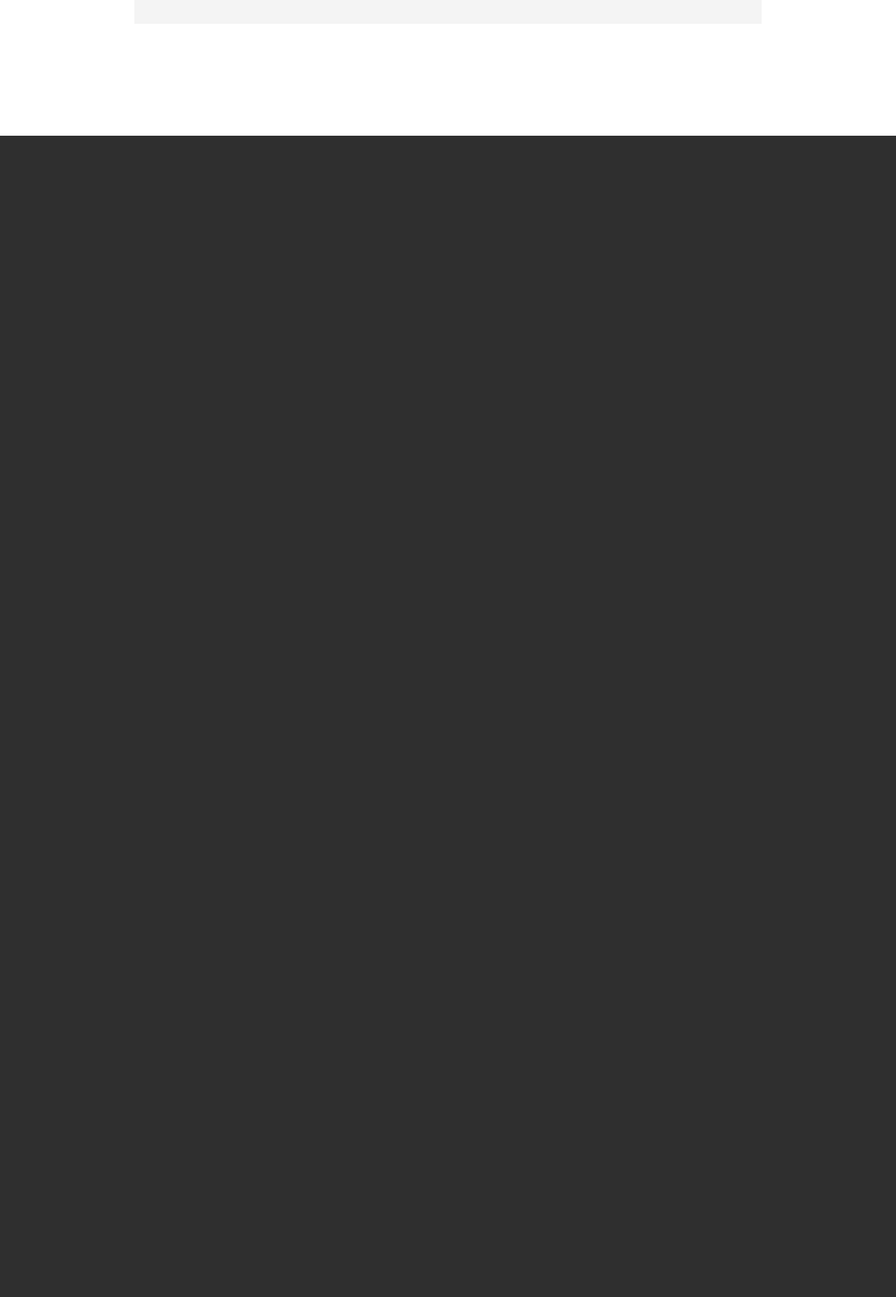
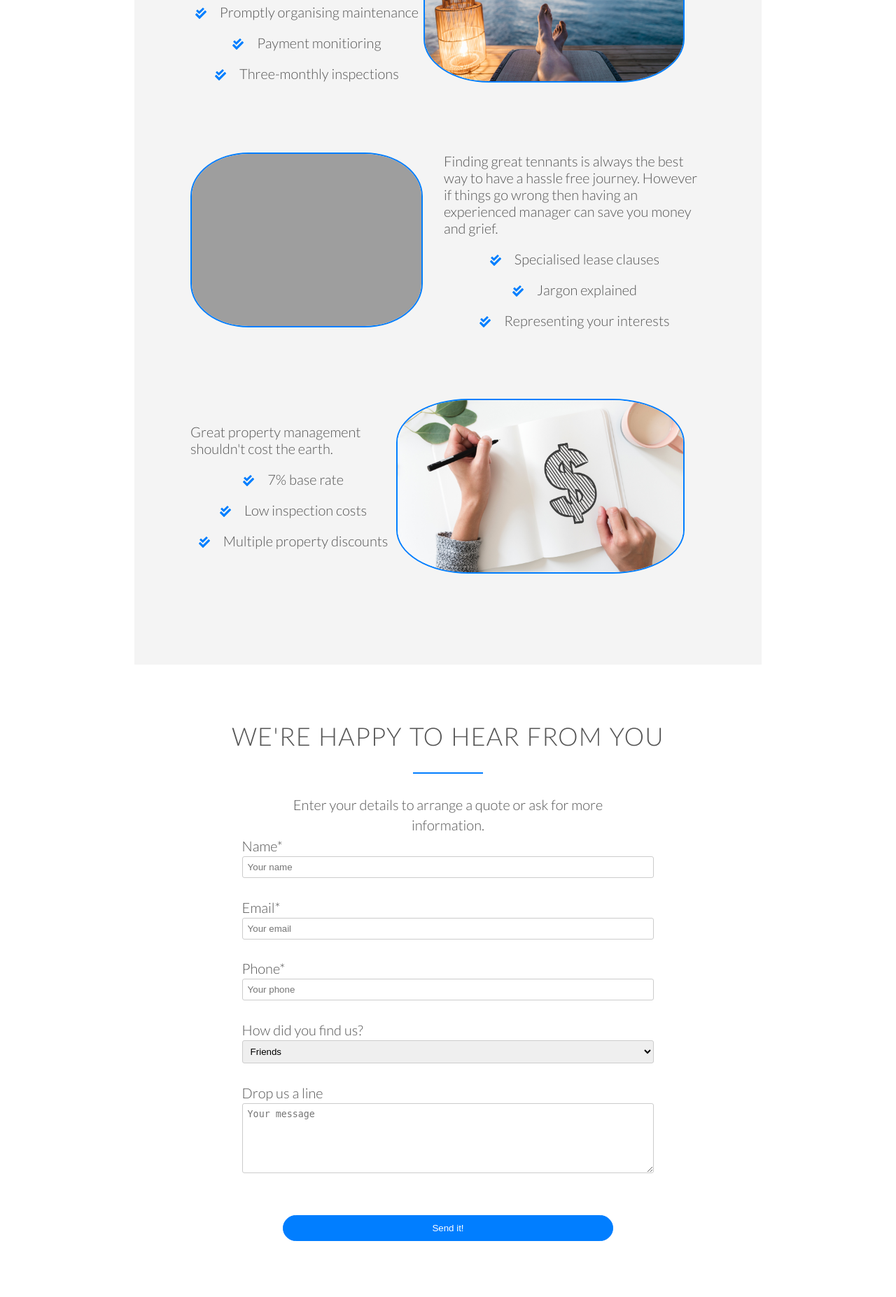
Before and after one commit to HairyMaclary/YourHome, a PHP site: page / in a window 1280 px wide. Shown: the part 2200-4054 px from the top of the page at 70% size. Before the commit the page ends 2394 px from the top, so only its background shows below. Run offline with PHP 8.4, Linux system fonts and the light colour scheme; some libraries are stand-ins or nearby versions; grey boxes are pictures that could not be loaded.

Commit message:
begin contact section

```diff
--- a/index.html
+++ b/index.html
@@ -33,6 +33,33 @@
             <a class="btn btn-ghost js--scroll-to-services" href="#">Show me more</a>
         </div>
     </header>
+
+    <section class="section section-testimonials">
+        <div class="section-header">
+            <h2>Our customers can't live without us</h2>
+        </div>
+                <blockquote>
+                    Omnifood is just awesome! I just launched a startup which leaves me with no time for cooking, so Omnifood is a life-saver. Now that I got used to it, I couldn't live without my daily meals!
+                    <cite><img src="resources/img/customer-1.jpg">Alberto Duncan</cite>
+                </blockquote>
+
+
+                <blockquote>
+                   Inexpensive, healthy and great-tasting meals, delivered right to my home. We have lots of food delivery here in Lisbon, but no one comes even close to Omifood. Me and my family are so in love!
+                    <cite><img src="resources/img/customer-2.jpg">Joana Silva</cite>
+                </blockquote>
+
+
+                <blockquote>
+I was looking for a quick and easy food delivery service in San Franciso. I tried a lot of them and ended up with Omnifood. Best food delivery service in the Bay Area. Keep up the great work!
+                <cite><img src="resources/img/customer-3.jpg">Milton Chapman</cite>
+                </blockquote>
+
+
+    </section>
+
+
+
 
     <section class="section services">
         <div class="section-header">
@@ -85,8 +112,9 @@
                     <p>Representing your interests</p>
                 </div>
             </div>
-            <div class="image-container"><img src="./img/lawBooks.jpg" alt="relax"></div>
+            <div class="image-container"><img src="./img/contractAndGlasses.jpg" alt="relax"></div>
         </div>
+
 
         <div class="service-block">
             <div class="image-container"><img src="./img/dollarSign.jpg" alt="relax"></div>
@@ -104,13 +132,41 @@
                     <i class="fas fa-check-double"></i>
                     <p>Multiple property discounts</p>
                 </div>
-
             </div>
         </div>
     </section>
 
-    <section class="section contact">
+    <section class="section section-form">
+        <div class="section-header">
+            <h2>We're happy to hear from you</h2>
+            <p class="long-copy">Enter your details to arrange a quote or ask for more information.</p>
+        </div>
+        <div>
+            <form method="post" action="#" class="contact-form">
+                <label for="name">Name*</label>
+                <input type="text" name="name" id="name" placeholder="Your name" required>
 
+                <label for="email">Email*</label>
+                <input type="email" name="email" id="email" placeholder="Your email" required>
+
+                <label for="phone">Phone*</label>
+                <input type="phone" name="phone" id="phone" placeholder="Your phone" required>
+
+                <label for="find-us">How did you find us?</label>
+                <select name="find-us" id="find-us">
+                    <option value="friends" selected>Friends</option>
+                    <option value="search">Search engine</option>
+                    <option value="ad">Advertisement</option>
+                    <option value="other">Other</option>
+                </select>
+
+                <label>Drop us a line</label>
+                <textarea name="message" placeholder="Your message"></textarea>
+
+                <label>&nbsp;</label>
+                <input type="submit" value="Send it!">
+            </form>
+        </div>
     </section>
 
 </body>
--- a/style.css
+++ b/style.css
@@ -67,6 +67,7 @@ h2:after {
     line-height: 145%;
     width: 70%;
     margin-left: 15%;
+    text-align: center;
 }
 
 /* ----- BUTTONS ----- */
@@ -273,3 +274,36 @@ h3 {
 /* ----------------------------------------------- */
 /* CONTACT SECTION */
 /* ----------------------------------------------- */
+
+.contact-form {
+    width: 80%;
+    margin: 0 auto;
+}
+
+label {
+    line-height: 150%;
+}
+
+input[type=text],
+input[type=email],
+input[type=phone],
+select,
+textarea {
+    width: 100%;
+    padding: 7px;
+    border-radius: 3px;
+    border: 1px solid #ccc;
+    margin-bottom: 2em;
+}
+
+textarea {
+    height: 100px;
+}
+
+input[type="submit"] {
+    display: block;
+    margin: 0 auto;
+    width: 80%;
+}
+
+/*:focus {outline: none;} */
```
